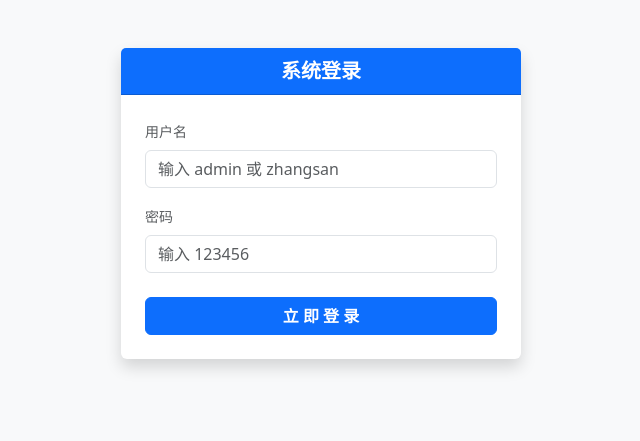
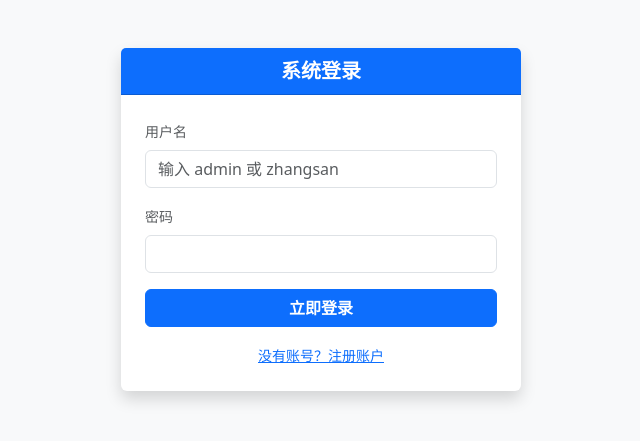
Before and after one commit to Liyu-u/Train-Ticket-System, a Flask app: page / in a window 1280 px wide. Shown: the top 441 px of the page, without its empty margins (319-959 px from the left). Run offline with Flask 3, Linux system fonts and the light colour scheme; some libraries are stand-ins or nearby versions.

Commit message:
注册功能完善，整体完整

```diff
--- a/TrainTicketSystem/templates/index.html
+++ b/TrainTicketSystem/templates/index.html
@@ -484,11 +484,53 @@
                 <label class="form-label text-muted small">用户名</label>
                 <input type="text" id="username" class="form-control" placeholder="输入 admin 或 zhangsan">
             </div>
-            <div class="mb-4">
-                <label class="form-label text-muted small">密码</label>
-                <input type="password" id="password" class="form-control" placeholder="输入 123456">
+            <div class="mb-3">
+                <label for="login-password" class="form-label small text-muted">密码</label>
+                <input type="password" class="form-control" id="login-password">
             </div>
-            <button class="btn btn-primary w-100 fw-bold" onclick="login()">立 即 登 录</button>
+
+            <div class="d-grid gap-2 mb-3">
+                <button type="button" class="btn btn-primary fw-bold" onclick="login()">立即登录</button>
+            </div>
+
+            <div class="text-center mt-2">
+                <span class="text-primary small"
+                      style="cursor: pointer; text-decoration: underline;"
+                      onclick="showRegisterModal()">
+                    没有账号？注册账户
+                </span>
+            </div>
+        </div>
+    </div>
+
+    <!-- ═══════════ 注册账户 Modal (Bootstrap 5) ═══════════ -->
+    <div class="modal fade" id="registerModal" tabindex="-1" aria-labelledby="registerModalLabel" aria-hidden="true">
+        <div class="modal-dialog modal-dialog-centered">
+            <div class="modal-content shadow">
+                <div class="modal-header bg-light">
+                    <h5 class="modal-title fw-bold" id="registerModalLabel">📝 注册新账户</h5>
+                    <button type="button" class="btn-close" data-bs-dismiss="modal" aria-label="Close"></button>
+                </div>
+                <div class="modal-body p-4">
+                    <div class="mb-3">
+                        <label class="form-label small text-muted">用户名</label>
+                        <input type="text" class="form-control" id="reg-username" placeholder="至少 2 个字符">
+                    </div>
+                    <div class="mb-3">
+                        <label class="form-label small text-muted">密码</label>
+                        <input type="password" class="form-control" id="reg-password" placeholder="至少 4 个字符">
+                    </div>
+                    <div class="mb-4">
+                        <label class="form-label small text-muted">确认密码</label>
+                        <input type="password" class="form-control" id="reg-password-confirm" placeholder="再次输入密码">
+                    </div>
+                    <div id="reg-feedback" class="small mb-3"></div>
+                    <div class="d-grid gap-2">
+                        <button type="button" class="btn btn-primary" onclick="doRegister()">立即注册</button>
+                        <button type="button" class="btn btn-outline-secondary" data-bs-dismiss="modal">取消</button>
+                    </div>
+                </div>
+            </div>
         </div>
     </div>
 
@@ -766,6 +808,8 @@
 
 </div>
 
+<script src="https://cdn.jsdelivr.net/npm/bootstrap@5.3.0/dist/js/bootstrap.bundle.min.js"></script>
+
 <script>
     // 页面加载时自动检查登录状态并加载车次
     window.onload = function() {
@@ -774,16 +818,20 @@
     }
 
     function checkAuth() {
-        let role = localStorage.getItem('role'); // 拿到的可能是大写，也可能是小写
+        let role = localStorage.getItem('role');
         const username = localStorage.getItem('username');
+
+        // 权限导航按钮
+        const navAdminBtn = document.getElementById('nav-admin-btn');
 
         if (!role) {
             document.getElementById('login-view').style.display = 'block';
             document.getElementById('user-view').style.display = 'none';
             document.getElementById('admin-view').style.display = 'none';
             document.getElementById('nav-bar').style.display = 'none';
+            if (navAdminBtn) navAdminBtn.style.display = 'none';
         } else {
-            role = role.toLowerCase(); // 【核心修复】：不管三七二十一，全给它转成小写再判断！
+            role = role.toLowerCase();
 
             if (role === 'admin') {
                 document.getElementById('login-view').style.display = 'none';
@@ -791,23 +839,25 @@
                 document.getElementById('admin-view').style.display = 'block';
                 document.getElementById('nav-bar').style.display = 'flex';
                 document.getElementById('user-info').innerText = '管理员 (' + username + ')';
-                initStopRows();  // 初始化经停站表单
-                loadAdminTrains();  // 加载车次监控看板
+                if (navAdminBtn) navAdminBtn.style.display = '';      // 解锁管理入口
+                initStopRows();
+                loadAdminTrains();
             } else if (role === 'user') {
                 document.getElementById('login-view').style.display = 'none';
                 document.getElementById('user-view').style.display = 'block';
                 document.getElementById('admin-view').style.display = 'none';
                 document.getElementById('nav-bar').style.display = 'flex';
                 document.getElementById('user-info').innerText = '旅客 (' + username + ')';
-                loadTrainList();  // 加载车次下拉框
-                loadMyOrders();   // 加载个人订单列表
+                if (navAdminBtn) navAdminBtn.style.display = 'none';  // 隐藏管理入口
+                loadTrainList();
+                loadMyOrders();
             }
         }
     }
 
     function login() {
         const u = document.getElementById('username').value;
-        const p = document.getElementById('password').value;
+        const p = document.getElementById('login-password').value;
         if(!u || !p) { alert('请输入账号和密码！'); return; }
 
         fetch('/api/login', {
@@ -829,6 +879,54 @@
         fetch('/api/logout', {method: 'POST'}).then(() => {
             localStorage.clear();
             checkAuth();
+        });
+    }
+
+    // ════════════════════════════════════════════════════════════
+    // 注册相关
+    // ════════════════════════════════════════════════════════════
+    // 强制唤醒 Bootstrap 5 弹窗
+    function showRegisterModal() {
+        // 找到咱们那个弹窗的 HTML 元素
+        var modalElement = document.getElementById('registerModal');
+        // 使用 Bootstrap 原生 API 实例化并显示
+        var myModal = new bootstrap.Modal(modalElement);
+        myModal.show();
+    }
+
+    function closeRegisterModal() {
+        bootstrap.Modal.getInstance(document.getElementById('registerModal')).hide();
+    }
+
+    function doRegister() {
+        const u  = document.getElementById('reg-username').value.trim();
+        const p  = document.getElementById('reg-password').value;
+        const p2 = document.getElementById('reg-password-confirm').value;
+        const fb = document.getElementById('reg-feedback');
+
+        if (!u || u.length < 2) { fb.innerHTML = '<span class="text-danger">用户名至少 2 个字符</span>'; return; }
+        if (!p || p.length < 4) { fb.innerHTML = '<span class="text-danger">密码至少 4 个字符</span>'; return; }
+        if (p !== p2)           { fb.innerHTML = '<span class="text-danger">两次密码不一致</span>'; return; }
+
+        fb.innerHTML = '<span class="text-info">注册中...</span>';
+
+        fetch('/api/register', {
+            method: 'POST',
+            headers: { 'Content-Type': 'application/json' },
+            body: JSON.stringify({ username: u, password: p })
+        }).then(res => res.json()).then(data => {
+            if (data.success) {
+                fb.innerHTML = '<span class="text-success">✅ ' + data.message + '</span>';
+                setTimeout(() => {
+                    closeRegisterModal();
+                    document.getElementById('username').value = u;
+                    document.getElementById('password').value = '';
+                }, 1200);
+            } else {
+                fb.innerHTML = '<span class="text-danger">❌ ' + (data.message || '注册失败') + '</span>';
+            }
+        }).catch(err => {
+            fb.innerHTML = '<span class="text-danger">网络请求失败</span>';
         });
     }
 
```
Also changed, not shown: TrainTicketSystem/webapp.py (+72 -25 lines).
